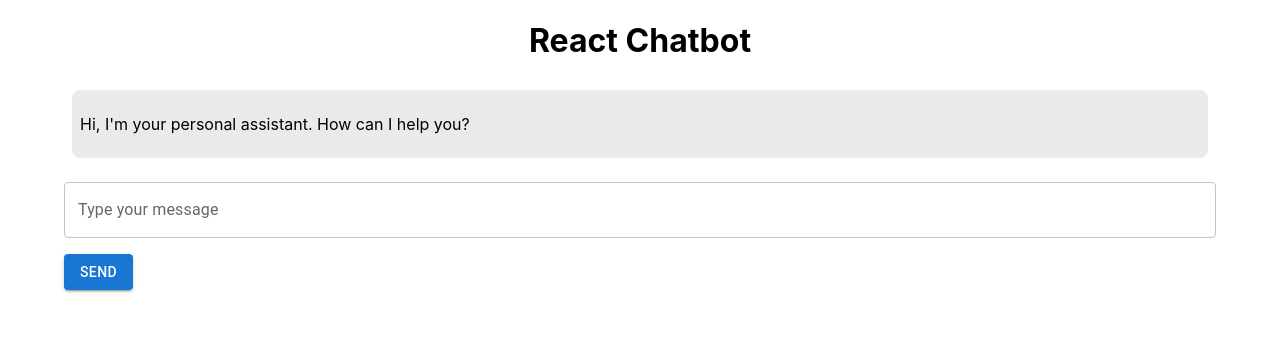
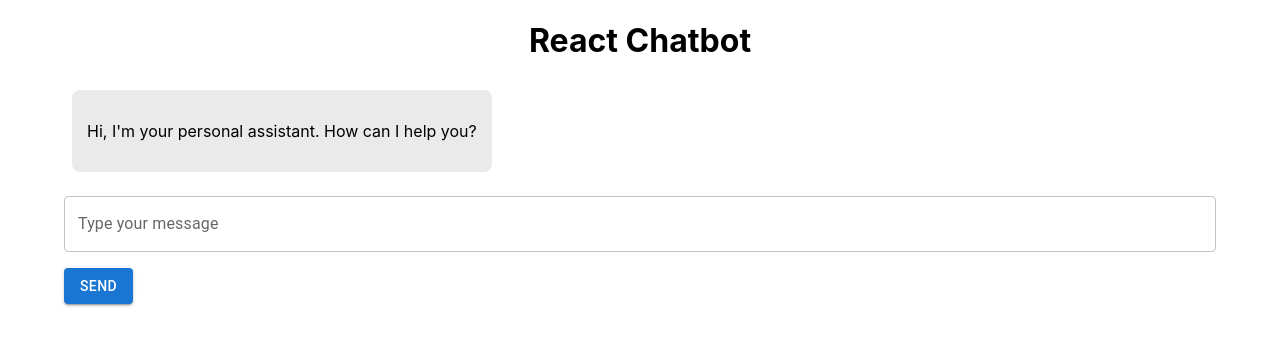
Before and after one commit to JeffyJeff1980/openai-react, a React (Create React App) app: page / in a window 1280 px wide. Shown: the top 346 px of the page. Built offline with nearby package versions, Linux system fonts and the light colour scheme; no server answers; the HTML template or start-up script is replaced by a standard one.

Commit message:
changed padding

```diff
--- a/src/components/Chat.tsx
+++ b/src/components/Chat.tsx
@@ -111,11 +111,11 @@ const Chat: React.FC = () => {
   return (
     <Container>
       <Grid container direction="column" spacing={2}>
-        <Grid item>
-          {messages.map((message, index) => (
+        {messages.map((message, index) => (
+          <Grid item alignSelf={message.isUser ? "flex-end" : "flex-start"} key={index}>
             <Message key={index} message={message} />
-          ))}
-        </Grid>
+          </Grid>
+        ))}
         <Grid item>
           <TextField
             label="Type your message"
--- a/src/components/Message.tsx
+++ b/src/components/Message.tsx
@@ -9,7 +9,14 @@ interface MessageProps {
 const Message: React.FC<MessageProps> = ({ message }) => {
   return (
     <div style={{ textAlign: message.isUser ? "right" : "left", margin: "8px" }}>
-      <div style={{ color: message.isUser ? "#ffffff" : "#000000", backgroundColor: message.isUser ? "#1186fe" : "#eaeaea", padding: "8px", borderRadius: "8px" }}>
+      <div
+        style={{
+          color: message.isUser ? "#ffffff" : "#000000",
+          backgroundColor: message.isUser ? "#1186fe" : "#eaeaea",
+          padding: "15px",
+          borderRadius: "8px",
+        }}
+      >
         {message.content.split("\n").map((text, index) => (
           <p key={index}>{text}</p>
         ))}
```
